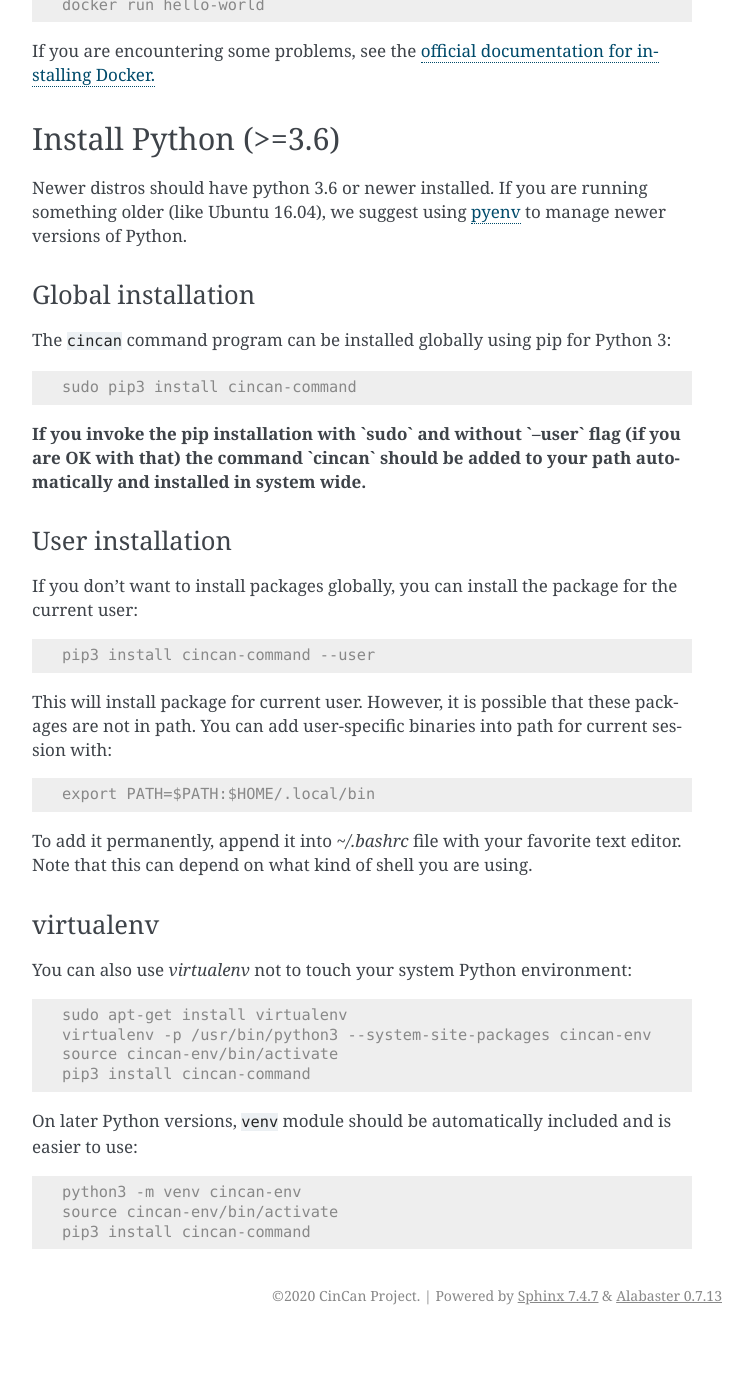
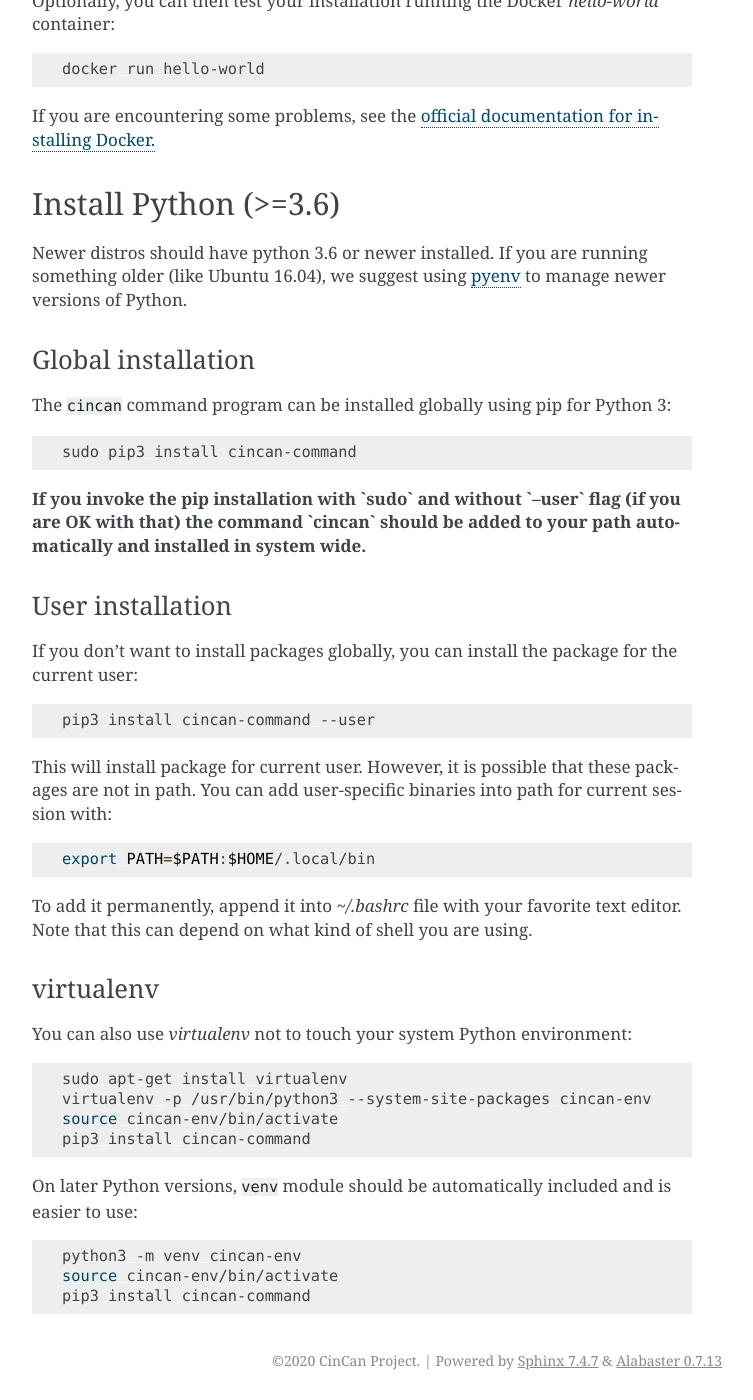
Before and after one commit to cincanproject/cincan-command, a Sphinx documentation site: the page built from docs/installation.rst, in a window 1280 px wide and 1400 px high, scrolled down 686 px. Shown: the whole window, without its empty margins (388-1141 px from the left). Built offline with Sphinx 7.4.7, drawn with Linux system fonts in a browser that asks for light colours; before the commit the page ends 2021 px from its top, so only the background shows below that; some of the changed text lies outside the part shown.

Commit message:
Better contrast for highlight

```diff
--- a/docs/index.rst
+++ b/docs/index.rst
@@ -41,7 +41,7 @@ Consult your system documentation how to install them.
 
 Tool can be found from `Python Package Index (PyPi) <https://pypi.org/project/cincan-command/>`_ and can be installed in the most of the cases as:
 
-.. code-block:: console
+.. code-block:: shell
 
    pip install cincan-command
 
--- a/docs/installation.rst
+++ b/docs/installation.rst
@@ -12,33 +12,35 @@ Installation
 As prerequisite you must install ``Docker`` **18.09+** for running the tools,
 and ``Python`` **3.6** and ``pip`` Python package management program for the command program.
 
+*Docker below 18.09 version has not been tested,* so there might be hope that it works.
+
 --------------
-Install Docker
+Install Docker (>=18.09)
 --------------
 
 If you are running Ubuntu 18.04 or Debian 10, you can install Docker from the package repositories:
 
-.. code-block:: console
+.. code-block:: shell
 
    sudo apt-get docker.io
 
 One liner for installing the Docker for almost any system, if you don't have Debian:
 
-.. code-block:: console
+.. code-block:: shell
 
    curl -fsSL https://get.docker.com/ | sh
 
 
 Add yourself to the `docker` group to communicate with the local installation of Docker:
 
-.. code-block:: console
+.. code-block:: shell
 
    sudo usermod -aG docker $USER
    newgrp docker
 
 Optionally, you can then test your installation running the Docker `hello-world` container:
 
-.. code-block:: console
+.. code-block:: shell
 
     docker run hello-world
 
@@ -58,7 +60,7 @@ Global installation
 
 The ``cincan`` command program can be installed globally using pip for Python 3:
 
-.. code-block:: console
+.. code-block:: shell
 
    sudo pip3 install cincan-command
 
@@ -71,14 +73,14 @@ User installation
 
 If you don't want to install packages globally, you can install the package for the current user:
 
-.. code-block:: console
+.. code-block:: shell
 
    pip3 install cincan-command --user
 
 This will install package for current user. However, it is possible that these packages are not in path.
 You can add user-specific binaries into path for current session with:
 
-.. code-block:: console
+.. code-block:: shell
 
    export PATH=$PATH:$HOME/.local/bin
 
@@ -90,7 +92,7 @@ virtualenv
 
 You can also use `virtualenv` not to touch your system Python environment:
 
-.. code-block:: console
+.. code-block:: shell
 
     sudo apt-get install virtualenv
     virtualenv -p /usr/bin/python3 --system-site-packages cincan-env
@@ -100,7 +102,7 @@ You can also use `virtualenv` not to touch your system Python environment:
 On later Python versions, ``venv`` module should be automatically included and is easier to use:
 
 
-.. code-block:: console
+.. code-block:: shell
 
     python3 -m venv cincan-env
     source cincan-env/bin/activate
```
